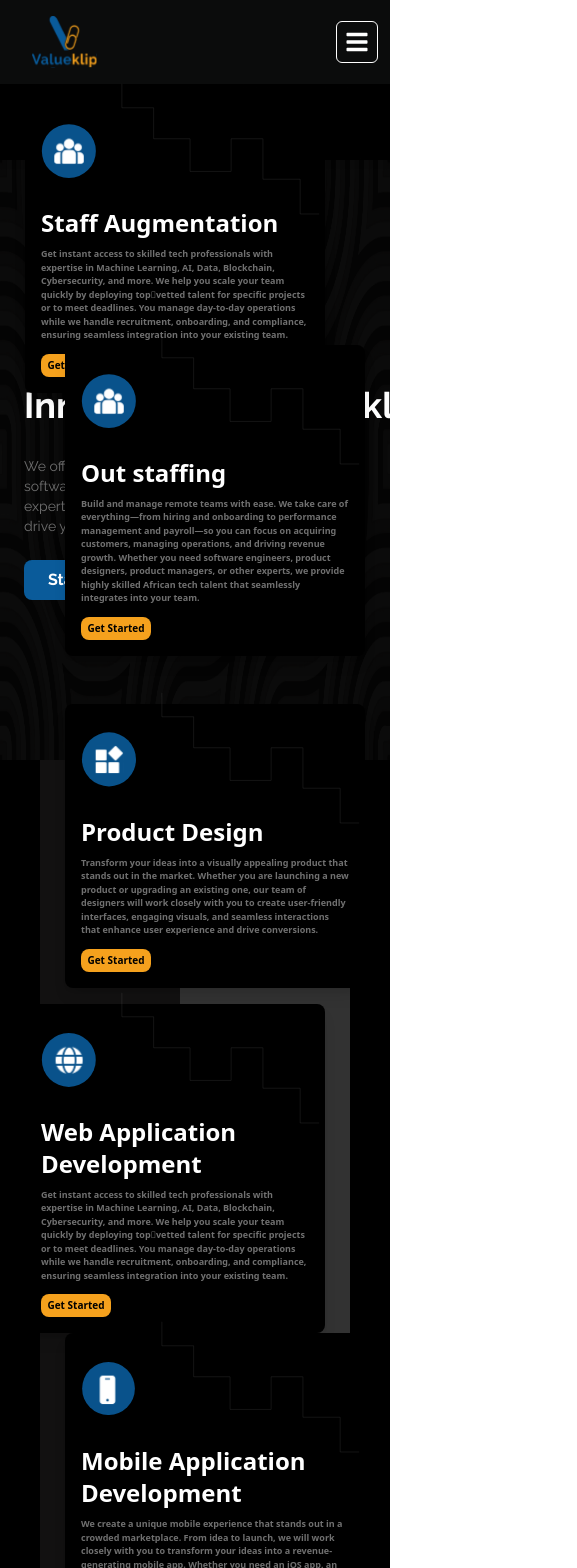
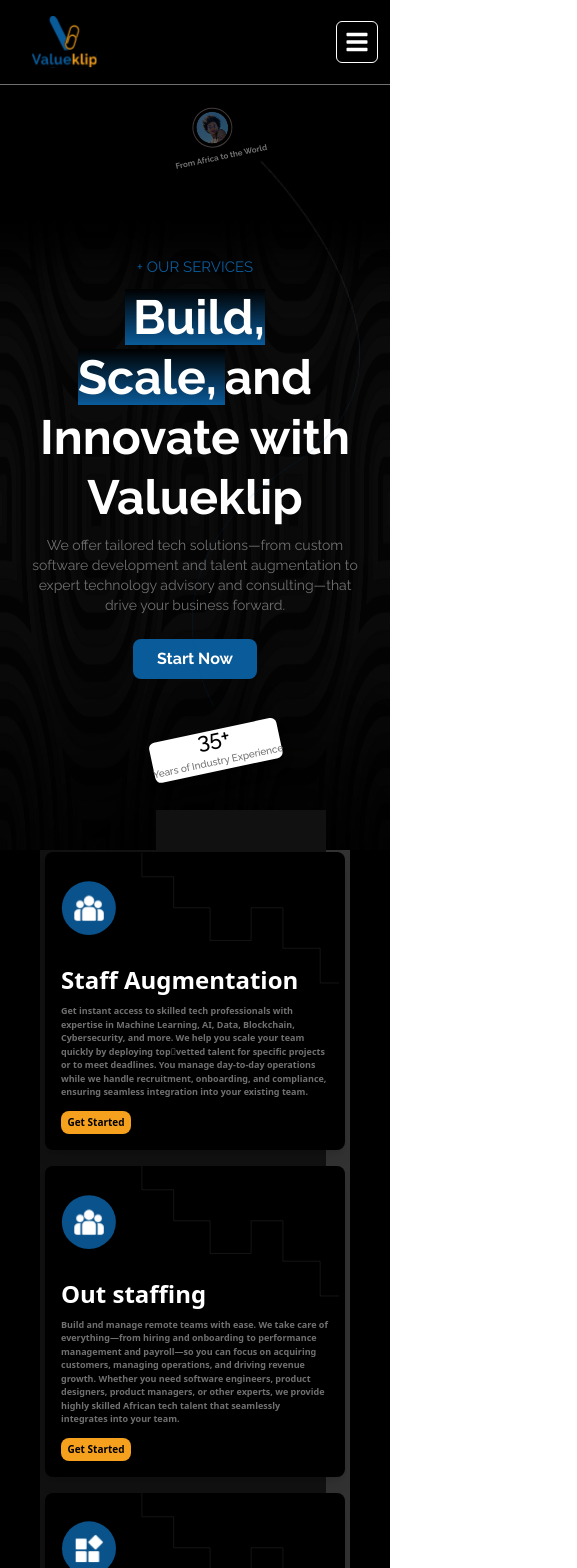
Before and after one commit to Mikael-C/ValueKlip_Web, a React (Vite) app: page /services in a window 390 px wide. Shown: the top 1568 px of the page, 577 px wide, since content can reach past the window. Built offline with nearby package versions, Linux system fonts and the light colour scheme.

Commit message:
create responsive design for mobile screen

```diff
--- a/src/components/Navbar/Navbar.jsx
+++ b/src/components/Navbar/Navbar.jsx
@@ -11,14 +11,14 @@
 
   const themeStatus = `${
     theme === "dark"
-      ? "bg-[#0B0C0C] text-white border-none"
+      ? "md:bg-[#0B0C0C] bg-black text-white  border-[#707070]  border-t-0 border-l-0 border-r-0  md:border-none"
       : "bg-white border-[1px] border-solid border-[#F5A11D]"
   } `;
 
   return (
     <div className="">
       <div>
-        <img src="/navbarBg.png" className="absolute z-10 top-0 left-0" alt="" />
+        <img src="/navbarBg.png" className="absolute z-10 md:top-0 top-36 left-0" alt="" />
       </div>
 
       <nav
@@ -28,7 +28,6 @@
         <Link to={"/"}>
           <div className="flex ml-5 items-center z-50">
             {" "}
-            {/* Add z-10 to make sure it appears above the background */}
             <img src="/logo.svg" alt="Logo" className="w-[65px] h-[52px]" />
           </div>
         </Link>
--- a/src/components/ServicesCards.jsx
+++ b/src/components/ServicesCards.jsx
@@ -3,7 +3,7 @@
 export const ServicesCards = ({icon ,serviceTitle ,serviceDescription}) => {
   return (
     <div className="bg-black w-[300px]   flex flex-col p-4 rounded-lg shadow-lg relative ">
-      <div className="absolute -top-3 left-24 p rounded-full">
+      <div className="absolute -top-[0.5px] left-24 p rounded-full">
         <img src="/Vector42.svg" alt="Icon"  />
       </div>
 
--- a/src/layout/PagesLayout.jsx
+++ b/src/layout/PagesLayout.jsx
@@ -5,7 +5,7 @@
 
 export const PagesLayout = ({ children, isNavbarDark }) => {
   return (
-    <div className="flex flex-col min-h-screen">
+    <div className="flex flex-col  max-w-full">
       {/* Navbar */}
       <div className={`${isNavbarDark ? "bg-black " : "bg-white "} h-40`}>
         <Navbar theme={isNavbarDark ? "dark" : "light"} />
--- a/src/pages/Services.jsx
+++ b/src/pages/Services.jsx
@@ -7,31 +7,50 @@
     <PagesLayout isNavbarDark={true}>
       <>
         {/* Hero Section */}
-        <div className="relative bg-black text-white h-[600px] font-raleway">
+        <div className="relative bg-black text-white md:h-[600px] h-[690px] font-raleway">
           {/* Background Image */}
-          <div className="absolute top-0 left-0 w-full ">
+          <div className="absolute top-0  left-0 w-full ">
             <img
               src="/bg.png"
               alt="Background"
-              className="opacity-80 w-full h-[600px] "
+              className="opacity-80 w-full h-[700px] "
             />
           </div>
-
+          {/* Mobile Screen Vector */}
+          <div className="md:hidden">
+            <img
+              src="/Vector44.png"
+              className="absolute z-40 left-48 h-[547px]"
+              alt=""
+            />
+          </div>
+          <div>
+            <img
+              src="/Rectangle3.png"
+              className="absolute mt-96 w-full"
+              alt=""
+            />
+          </div>
           {/* Content */}
-          <div className="relative z-10 container mx-auto px-6 py-24">
-            <p className="text-secondary text-[24px] uppercase font-normal mb-2">
+          <div className="relative text-center md:text-left  z-10 container mx-auto px-6 py-24">
+            <p className="text-secondary  md:text-[24px] text-[15px]  uppercase font-normal mb-2">
               + Our Services
             </p>
-            <h1 className="text-4xl md:text-[64px] w-[553px] font-semibold leading-[70px] mb-4">
-              Build, Scale, and <br /> Innovate with{" "}
-              <span className="text-primary">Valueklip</span>
+            <h1 className="text-5xl md:text-[64px] font-semibold md:w-[553px] leading-[60px] md:leading-[70px] mb-2 md:mb-4">
+              <span className="bg-gradient-to-t from-secondary  to-black md:bg-none bg-opacity-15 md:bg-opacity-100  px-2">
+                Build, Scale,
+              </span>
+              and
+              <br /> Innovate with{" "}
+              <span className="text-primary font-bold">Valueklip</span>
             </h1>
-            <p className="text-[#707070] text-sm mb-6 max-w-lg">
+
+            <p className="text-[#707070] md:w-[374px]  text-sm mb-6 ">
               We offer tailored tech solutions—from custom software development
               and talent augmentation to expert technology advisory and
               consulting—that drive your business forward.
             </p>
-            <button className="bg-secondary text-white px-6 py-2 font-bold rounded-lg">
+            <button className="bg-secondary  text-white px-6 py-2 font-bold rounded-lg">
               Start Now
             </button>
           </div>
@@ -49,39 +68,41 @@
           </div>
 
           {/* White Badge: 35+ Years of Industry Experience */}
-          <div className="absolute top-60 z-40 left-[550px] w-[240px] h-[83px]  hidden md:block">
-            <div className="bg-white  flex flex-col items-center justify-center gap-7 text-black rounded-md shadow-lg px-4 py-4 text-center">
-              <p className="text-[40px] font-medium leading-[16.32px] ">35+</p>
-              <p className="text-[16px] text-[#707070] font-medium leading-[16.32px] whitespace-nowrap text-left">
+          <div className=" -rotate-12 md:rotate-0 absolute md:top-60 top-[570px] z-40 md:left-[550px] md:w-[240px] md:h-[83px] w-[130px] h-[33px] left-[150px]   md:block">
+            <div className="bg-white  flex flex-col items-center justify-center md:gap-7 gap-2 text-black rounded-md shadow-lg px-4 md:py-4  text-center">
+              <p className="md:text-[40px] text-[22px] font-medium leading-[16.32px] ">
+                35+
+              </p>
+              <p className="md:text-[16px] text-[10px] text-[#707070] font-medium leading-[16.32px] whitespace-nowrap text-left">
                 Years of Industry Experience
               </p>
             </div>
           </div>
 
           {/* Circular Image ("From Africa to the World") */}
-          <div className="absolute top-8 right-32 z-20 hidden md:block">
-            <div className="w-[80px] h-[80px] rounded-full border-[1px] border-[#D7BDBD4F] flex items-center justify-center ml-10 mt-16 bg-black">
+          <div className=" -rotate-12 md:rotate-0 absolute md:top-8 md:right-32 top-1 left-40 md:left-96 z-20   ">
+            <div className="md:w-[80px] md:h-[80px] w-10 h-10  rounded-full border-[1px] border-[#D7BDBD4F] flex items-center justify-center ml-10 md:ml-[750px] md:mt-16 -mt-14 bg-black">
               <img
                 src="/Ellipse.png"
                 alt="From Africa to the World"
-                className="w-[64px] h-[64px] rounded-full m"
+                className="md:w-[64px] md:h-[64px] w-8 h-8 rounded-full "
               />
             </div>
-            <p className="text-[16px] mt-1 text-[#707070] text-center  font-bold">
+            <p className="md:text-[16px]  text-[8px] mt-1 text-[#707070] text-center ml-4 md:ml-[690px]  font-bold">
               From Africa to the World
             </p>
           </div>
         </div>
         <div className="relative  bg-black px-10">
-          <div className="flex flex-row h-[1000px]">
+          <div className="flex flex-row md:h-[1000px] h-[2270px]">
             <div className="p-2 bg-[#121111] w-[45%] h-full"></div>
 
             <div className="p-2 bg-[#323232] w-[55%] h-full"></div>
-            <div className="p-2 bg-[#121111] z-40 w-[300px] absolute -top-28 left-[68%]   hidden md:block h-[1150px]"></div>
+            <div className="p-2 bg-[#121111] z-40 md:w-[300px] w-[170px] absolute md:-top-28 md:left-[68%]  left-[40%] -top-10     md:block md:h-[1150px] h-[2340px]"></div>
 
-            <div className="absolute -top-32 inset-0 flex justify-center items-center z-50">
+            <div className="absolute md:-top-32  inset-0 flex justify-center items-center z-50">
               <ul className="space-y-4 text-center">
-                <div className="flex flex-col md:flex-row space-x-10">
+                <div className="flex flex-col md:flex-row md:space-x-10 space-y-4 md:space-y-0">
                   <li>
                     <ServicesCards
                       icon={"/persons.svg"}
@@ -91,7 +112,7 @@
                       }
                     />
                   </li>
-                  <li className="relative -top-12">
+                  <li className="relative md:-top-12">
                     <ServicesCards
                       icon={"/persons.svg"}
                       serviceTitle={"Out staffing"}
@@ -110,7 +131,7 @@
                     />
                   </li>
                 </div>
-                <div className="flex flex-col md:flex-row space-x-10">
+                <div className="flex flex-col md:flex-row md:space-x-10 space-y-4 md:space-y-0">
                   <li>
                     <ServicesCards
                       icon={"/earth.svg"}
```
Also changed, not shown: public/Rectangle3.png (added), public/Vector44.png (added).
